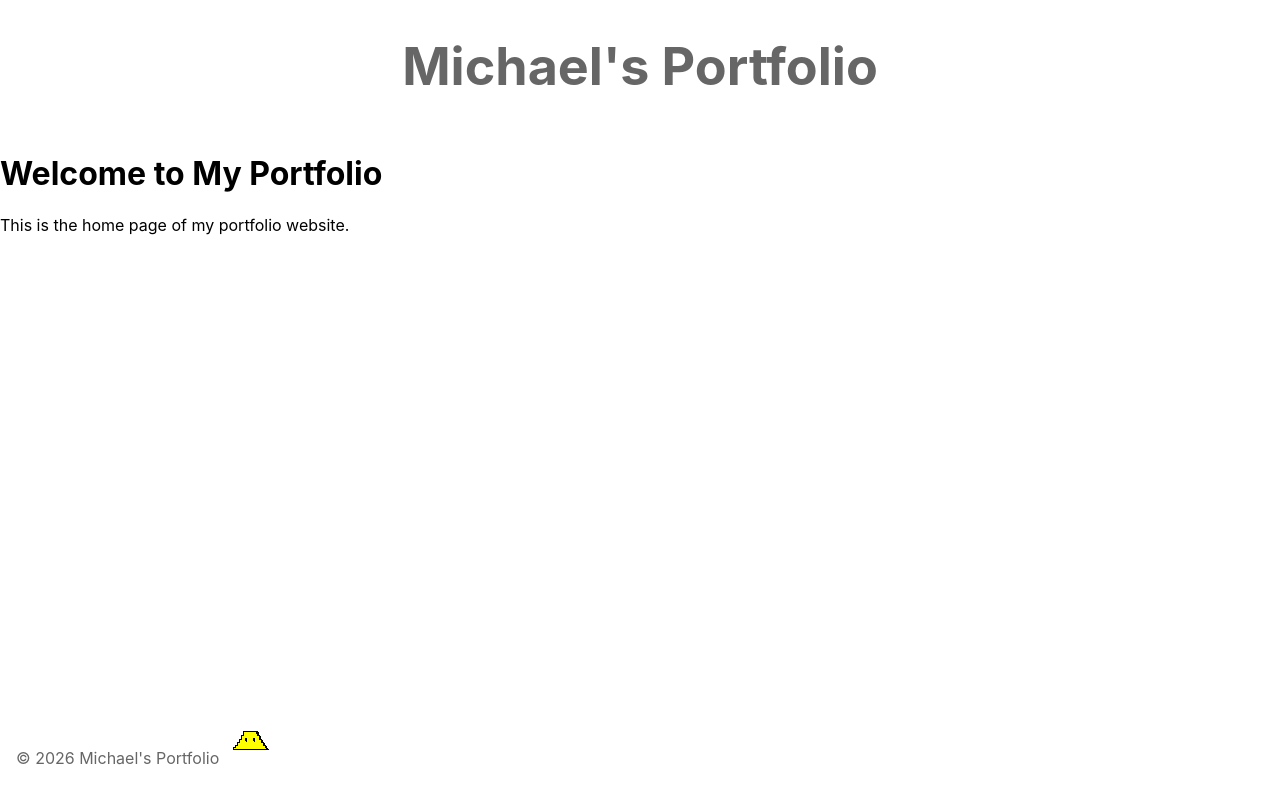
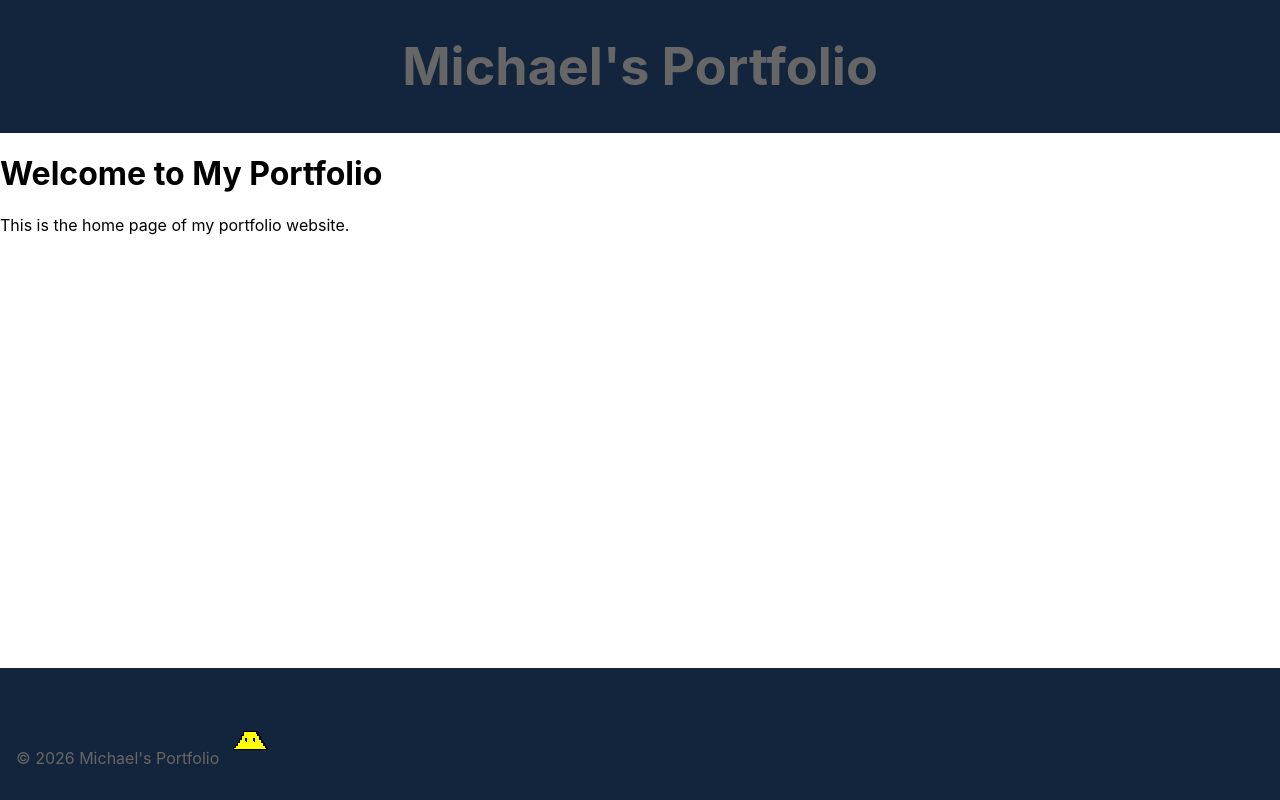
Before and after one commit to mgj0226/mgj0226.github.io, a JavaScript app: page / in a window 1280 px wide. Built offline with nearby package versions, Linux system fonts and the light colour scheme; the HTML template or start-up script is replaced by a standard one.

Commit message:
changed primary and secondary color

```diff
--- a/src/App.css
+++ b/src/App.css
@@ -7,11 +7,11 @@ body {
 
 App {
   text-align: center;
-  background-color: #F6F6EF;
+  background-color: #0A1A2F;
 }
 
 Header {
-  background-color: #FFFFFF;
+  background-color: #13253D;
   min-height: 10vh;
   display: flex;
   flex-direction: column;
@@ -22,7 +22,7 @@ Header {
 }
 
 Footer {
-  background-color: #FFFFFF;
+  background-color: #13253D;
   color: #666666;
   padding: 1em;
   position: fixed;
--- a/src/_variables.scss
+++ b/src/_variables.scss
@@ -1,4 +1,4 @@
-$primary-color: #F6F6EF;
-$secondary-color: #FFFFFF;
+$primary-color: #0A1A2F;
+$secondary-color: #13253D;
 $primary-text-color: #333333;
 $secondary-text-color: #666666;
```
